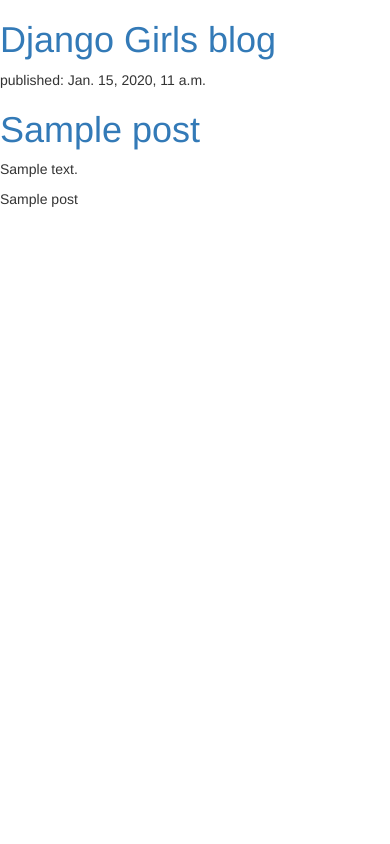
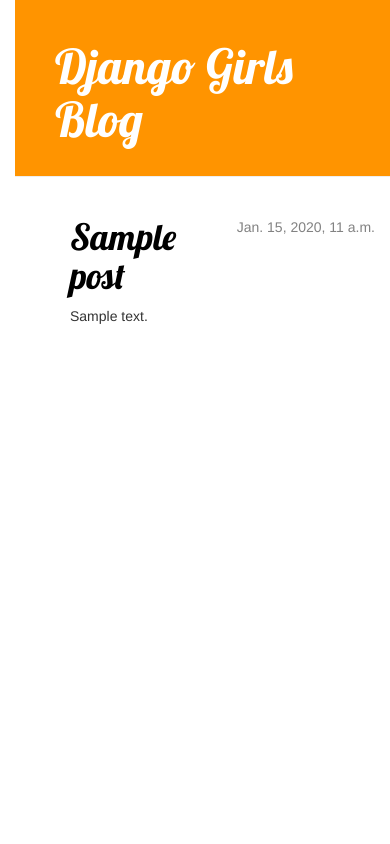
Before and after one commit to Giuna/Blog, a Django app: template blog/templates/blog/post_list.html in a window 390 px wide. Run offline with Django 3.2, Linux system fonts and the light colour scheme; the template is opened without the code that fills it: values that come from a table or form of the project are taken from there, others are empty; tables that the repository leaves empty hold one stand-in row (values such as "Sample post"); some libraries are stand-ins or nearby versions.

Commit message:
Added view and template for detailed blog post as well as CSS for the site.

```diff
--- /dev/null
+++ b/blog/static/css/blog.css
@@ -0,0 +1,55 @@
+h1 a {
+    color: #90D3D4;
+    font-family: 'Lobster';
+}
+body {
+    padding-left: 15px;
+}
+
+.page-header {
+    background-color: #ff9400;
+    margin-top: 0;
+    padding: 20px 20px 20px 40px;
+}
+
+.page-header h1, .page-header h1 a, .page-header h1 a:visited, .page-header h1 a:active {
+    color: #ffffff;
+    font-size: 36pt;
+    text-decoration: none;
+}
+
+.content {
+    margin-left: 40px;
+}
+
+h1, h2, h3, h4 {
+    font-family: 'Lobster', cursive;
+}
+
+.date {
+    float: right;
+    color: #828282;
+}
+
+.save {
+    float: right;
+}
+
+.post-form textarea, .post-form input {
+    width: 100%;
+}
+
+.top-menu, .top-menu:hover, .top-menu:visited {
+    color: #ffffff;
+    float: right;
+    font-size: 26pt;
+    margin-right: 20px;
+}
+
+.post {
+    margin-bottom: 70px;
+}
+
+.post h1 a, .post h1 a:visited {
+    color: #000000;
+}
--- /dev/null
+++ b/blog/templates/blog/base.html
@@ -0,0 +1,44 @@
+{% load staticfiles %}
+<html>
+
+	<head>
+
+		<title>Django Girls blog</title>
+		<link rel="stylesheet" href="//maxcdn.bootstrapcdn.com/bootstrap/3.2.0/css/bootstrap.min.css">
+		<link rel="stylesheet" href="//maxcdn.bootstrapcdn.com/bootstrap/3.2.0/css/bootstrap-theme.min.css">
+		<link rel="stylesheet" href="{% static 'css/blog.css' %}">
+		<link href="http://fonts.googleapis.com/css?family=Lobster&subset=latin,latin-ext" rel="stylesheet" type="text/css">
+
+
+
+	</head>
+
+	<body>
+		<div class="page-header">
+        <h1><a href="/">Django Girls Blog</a></h1>
+    </div>
+    <div class="content container">
+        <div class="row">
+            <div class="col-md-8">
+            {% block content %}
+            {% for post in posts %}
+        <div class="post">
+            <div class="date">
+                {{ post.published_date }}
+            </div>
+            <h1><a href="">{{ post.title }}</a></h1>
+            <p>{{ post.text|linebreaks }}</p>
+        </div>
+    {% endfor %}
+            {% endblock %}
+            </div>
+        </div>
+    </div>
+
+
+
+
+
+	</body>
+
+</html>
--- a/blog/templates/blog/post_list.html
+++ b/blog/templates/blog/post_list.html
@@ -1,33 +1,13 @@
-<html>
+{% extends 'blog/base.html' %}
 
-	<head>
-
-		<title>Django Girls blog</title>
-		<link rel="stylesheet" href="//maxcdn.bootstrapcdn.com/bootstrap/3.2.0/css/bootstrap.min.css">
-		<link rel="stylesheet" href="//maxcdn.bootstrapcdn.com/bootstrap/3.2.0/css/bootstrap-theme.min.css">
-
-	</head>
-
-	<body>
-
-		<div>
-
-			<h1><a href="/">Django Girls blog</a></h1>
-
-		</div>
-
-		{% for post in posts %}
-
-			<div>
-
-				<p>published: {{ post.published_date }}</p>
-				<h1><a href="">{{ post.title }}</a></h1>
-				<p>{{ post.text| linebreaks }}</p>
-				{{ post }}
-			</div>
-			{% endfor %}
-		</div>
-
-	</body>
-
-</html>
+{% block content %}
+	{% for post in posts %}
+    	<div class="post">
+        	<div class="date">
+            	{{ post.published_date }}
+        	</div>
+        	<h1><a href="{% url 'post_detail' pk=post.pk %}">{{ post.title }}</a></h1>
+        	<p>{{ post.text|linebreaks }}</p>
+    	</div>
+	{% endfor %}
+{% endblock content %}
--- a/blog/urls.py
+++ b/blog/urls.py
@@ -1,5 +1,7 @@
-from django.conf.urls import url
+from django.conf.urls import include, url
 from . import views
+
 urlpatterns = [
     url(r'^$', views.post_list, name='post_list'),
+    url(r'^post/(?P<pk>[0-9]+)/$', views.post_detail, name='post_detail'),
 ]
--- a/blog/views.py
+++ b/blog/views.py
@@ -1,7 +1,11 @@
-from django.shortcuts import render
+from django.shortcuts import render, get_object_or_404
 from django.utils import timezone
 from .models import Post
 
 def post_list (request):
 	posts = Post.objects.filter(published_date__lte=timezone.now()).order_by('published_date')
 	return render(request, 'blog/post_list.html', {'posts': posts})
+
+def post_detail(request, pk):
+        post = get_object_or_404(Post, pk=pk)
+        return render(request, 'blog/post_detail.html', {'post': post})
```
Also changed, not shown: blog/templates/blog/post_detail.html (added, +13 -0 lines), blog/templates/blog/provaOggi.3.04.16.ter.py (deleted, +0 -20 lines).
